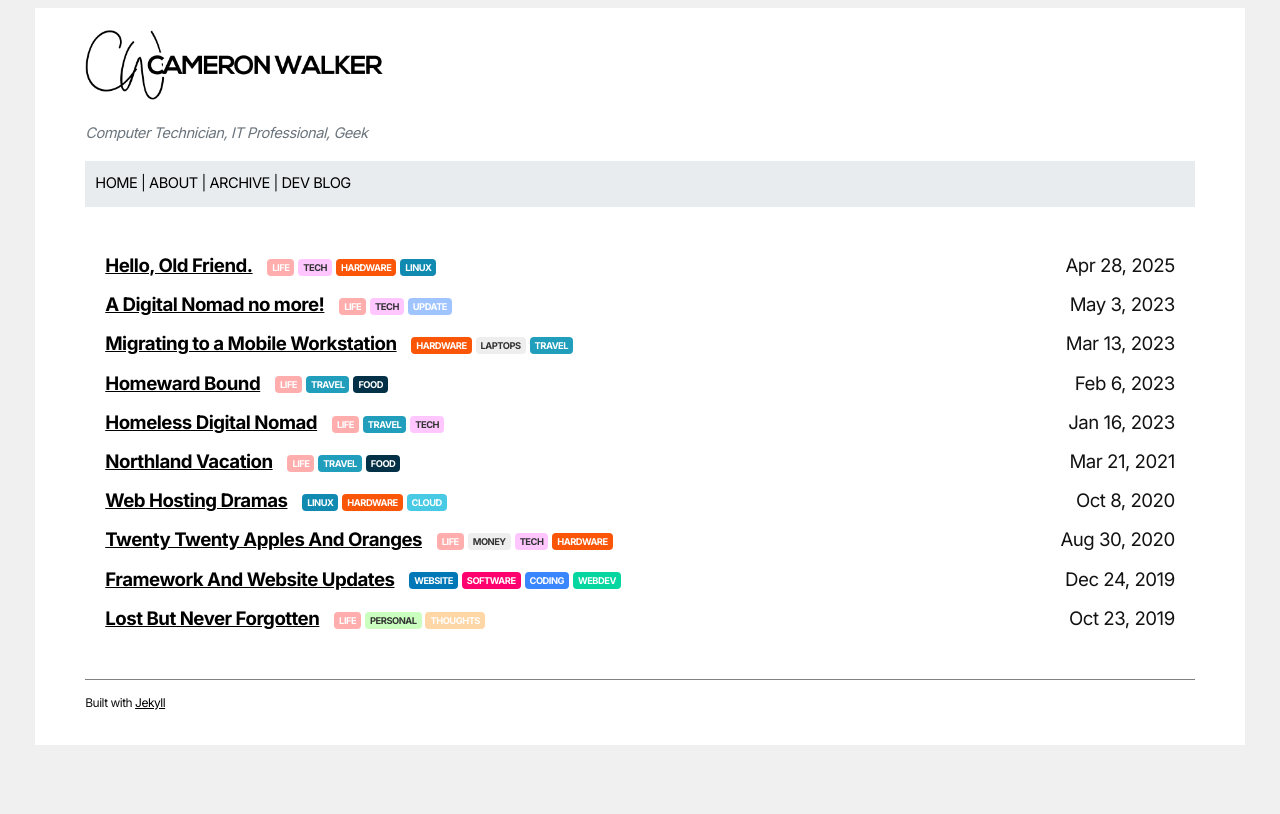
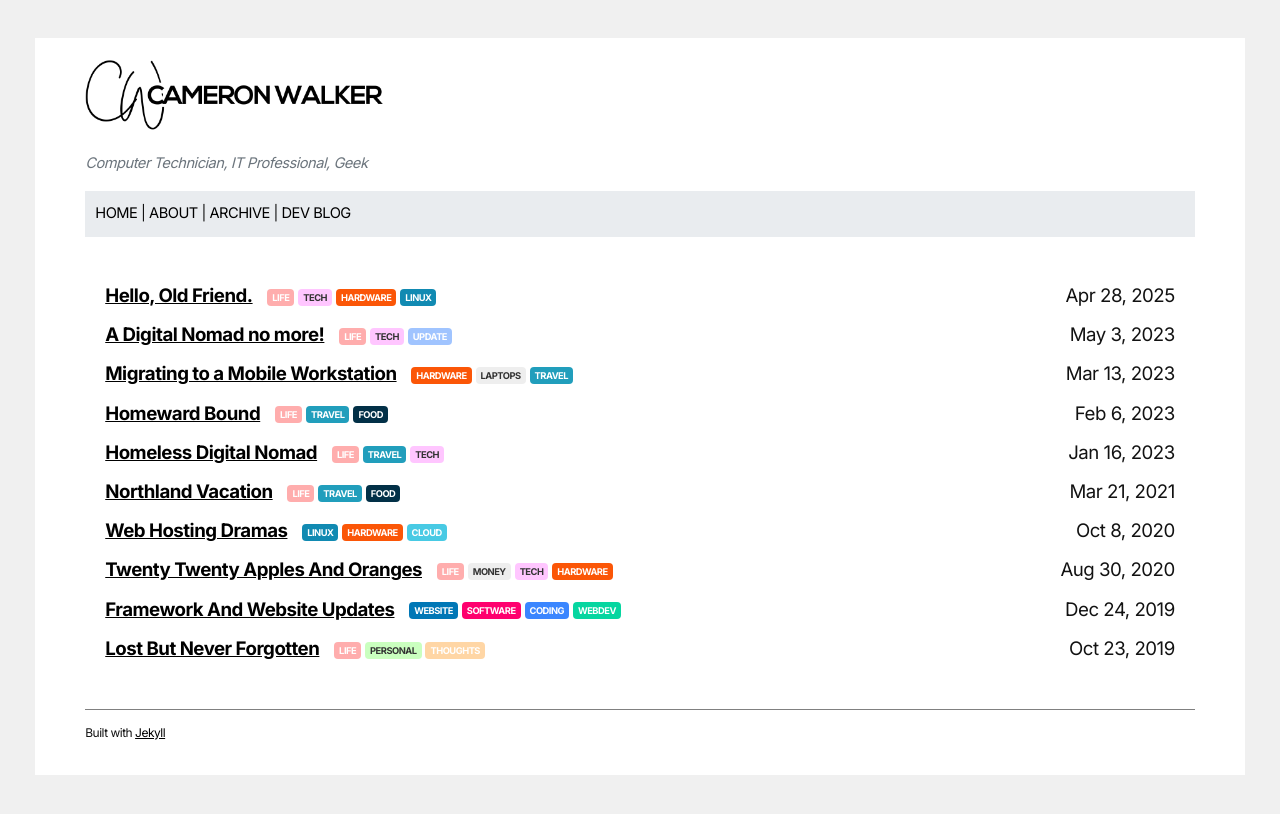
Before and after one commit to t94xr/cameronwalker, a Jekyll site: the page built from index.html, in a window 1280 px wide. Shown: the top 814 px of the page. Built offline with Jekyll 4.4.1, drawn with Linux system fonts in a browser that asks for light colours; some web fonts are replaced; the list of posts is cut into pages by our own code.

Commit message:
Update with new content and files

```diff
--- a/_layouts/default.html
+++ b/_layouts/default.html
@@ -13,6 +13,9 @@
     <link rel="stylesheet" href="{{ '/assets/css/style.css' | relative_url }}">
 
     <link type="image/png" sizes="96x96" rel="icon" href="https://img.icons8.com/color/96/working-with-a-laptop.png">
+    <link rel="icon" href="{{ '/assets/favicon.ico' | relative_url }}" type="image/x-icon">
+
+
 
     <meta name="description" content="Sharing thoughts on life and more.">
     <meta name="author" content="Cameron Walker">
--- a/assets/css/style.css
+++ b/assets/css/style.css
@@ -11,6 +11,7 @@
     line-height: 1.75;
     text-align: left;
     color: #121212;
+    padding-top: 30px;
 }
 a { color: #000;}
 a:visited { color: #000;}
```
Also changed, not shown: assets/favicon.ico (added).
